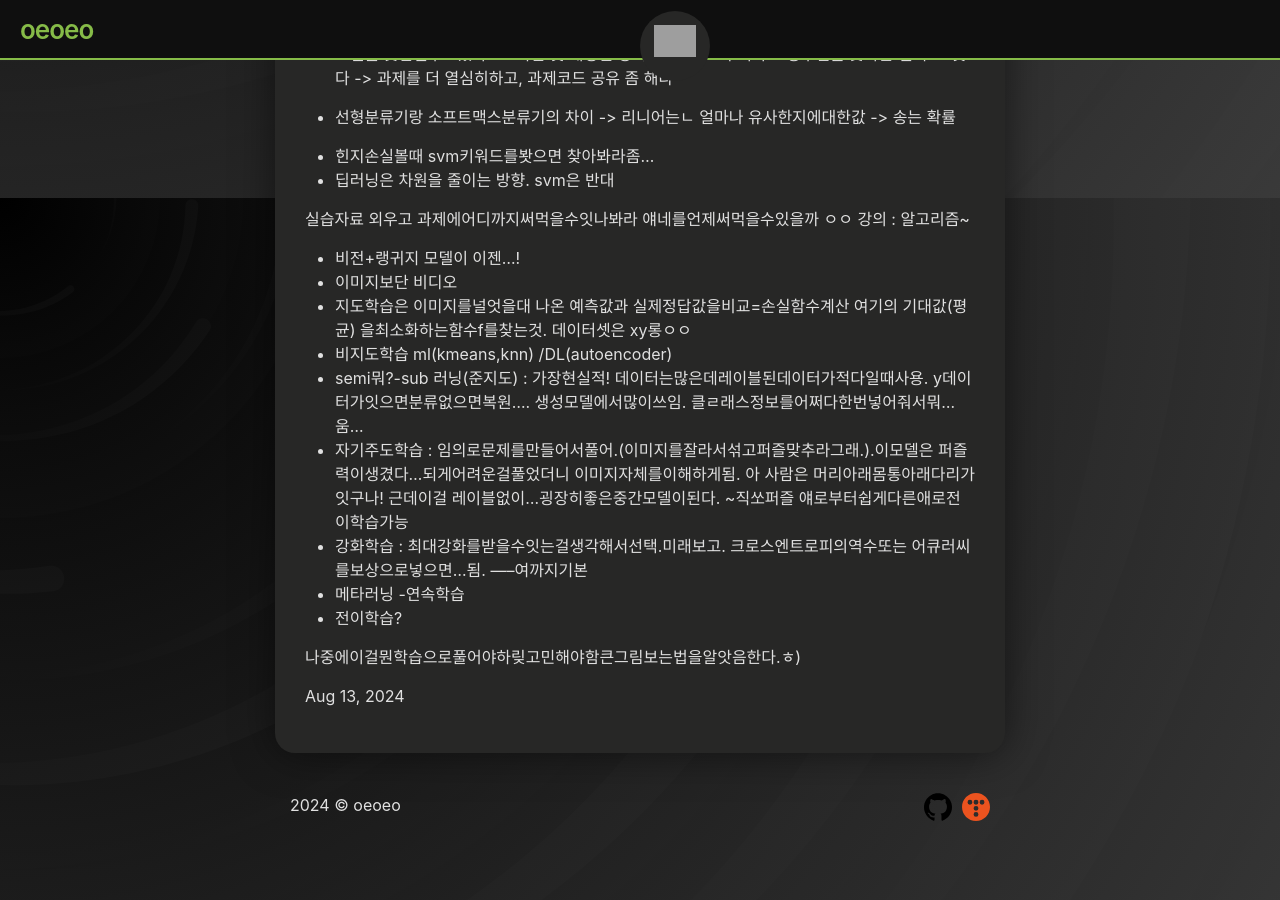
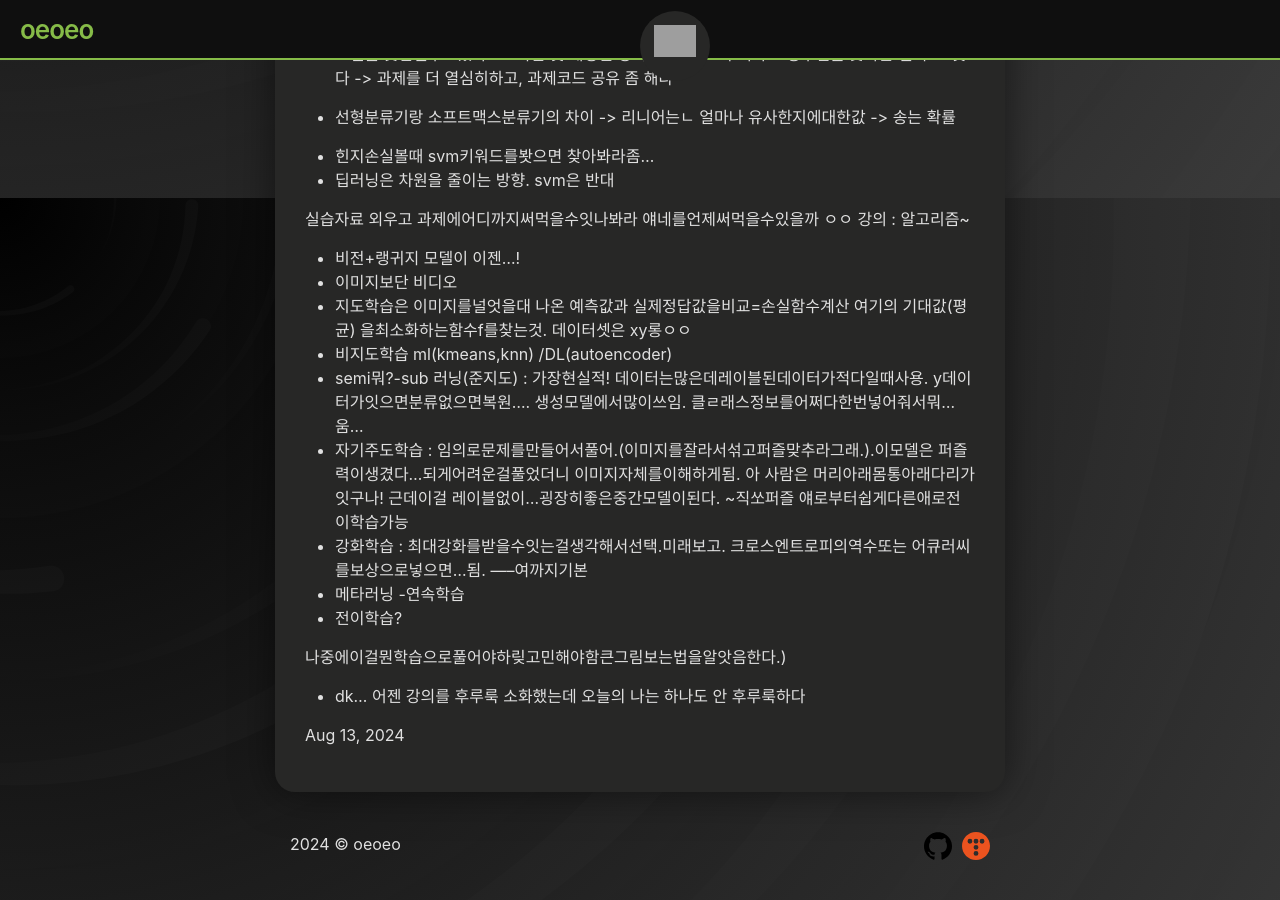
Before and after one commit to whthdbs03/whthdbs03.github.io, a Jekyll site: the page built from _posts/2024-08-13-boostcamp-007.md, in a window 1280 px wide and 900 px high, scrolled down 762 px. Built offline with Jekyll 4.4.1, drawn with Linux system fonts in a browser that asks for light colours; grey boxes are pictures that could not be loaded.

Commit message:
post update.

```diff
--- a/_posts/2024-08-13-boostcamp-007.md
+++ b/_posts/2024-08-13-boostcamp-007.md
@@ -55,4 +55,5 @@ tags: [Naver Boostcamp, daily report]
 -연속학습
 - 전이학습?
 
-나중에이걸뭔학습으로풀어야하맂고민해야함큰그림보는법을알앗음한다.ㅎ)
+나중에이걸뭔학습으로풀어야하맂고민해야함큰그림보는법을알앗음한다.)
+- dk... 어젠 강의를 후루룩 소화했는데 오늘의 나는 하나도 안 후루룩하다
```
Also changed, not shown: _posts/2024-08-14-boostcamp-008.md (+1 -1 lines), _posts/2024-08-16-boostcamp-010.md (+1 -0 lines).
